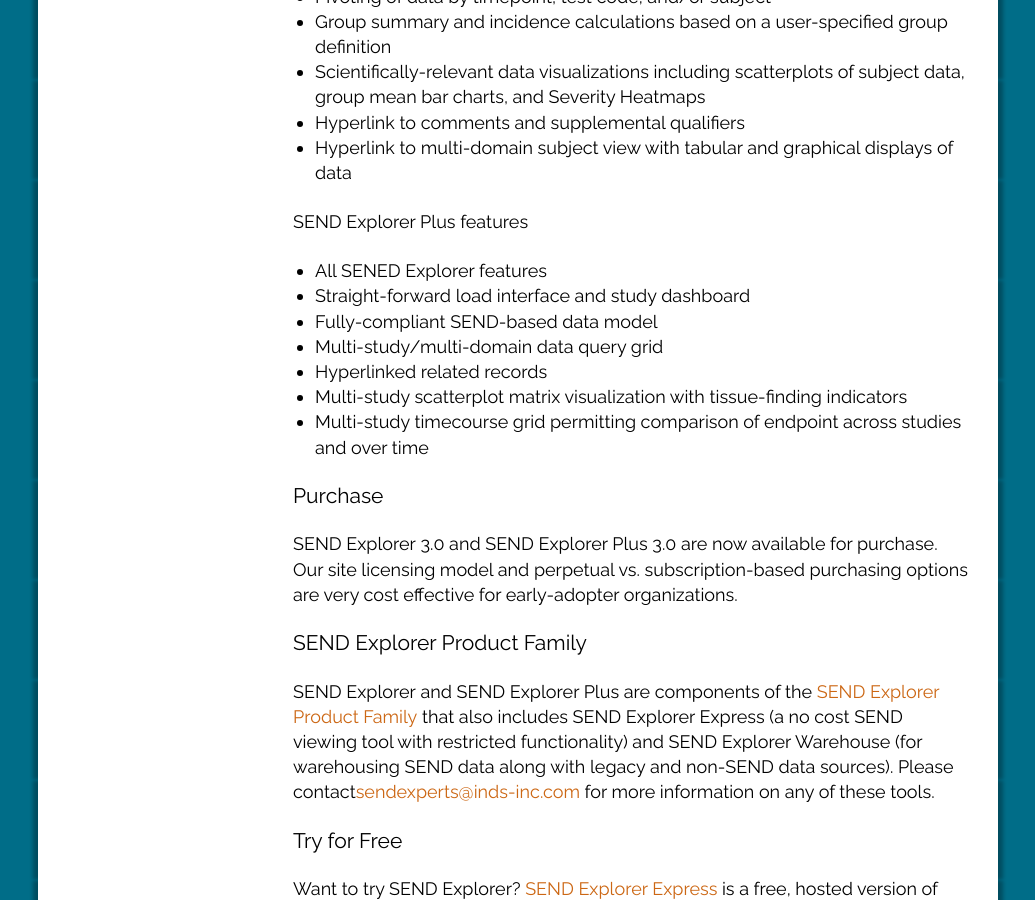
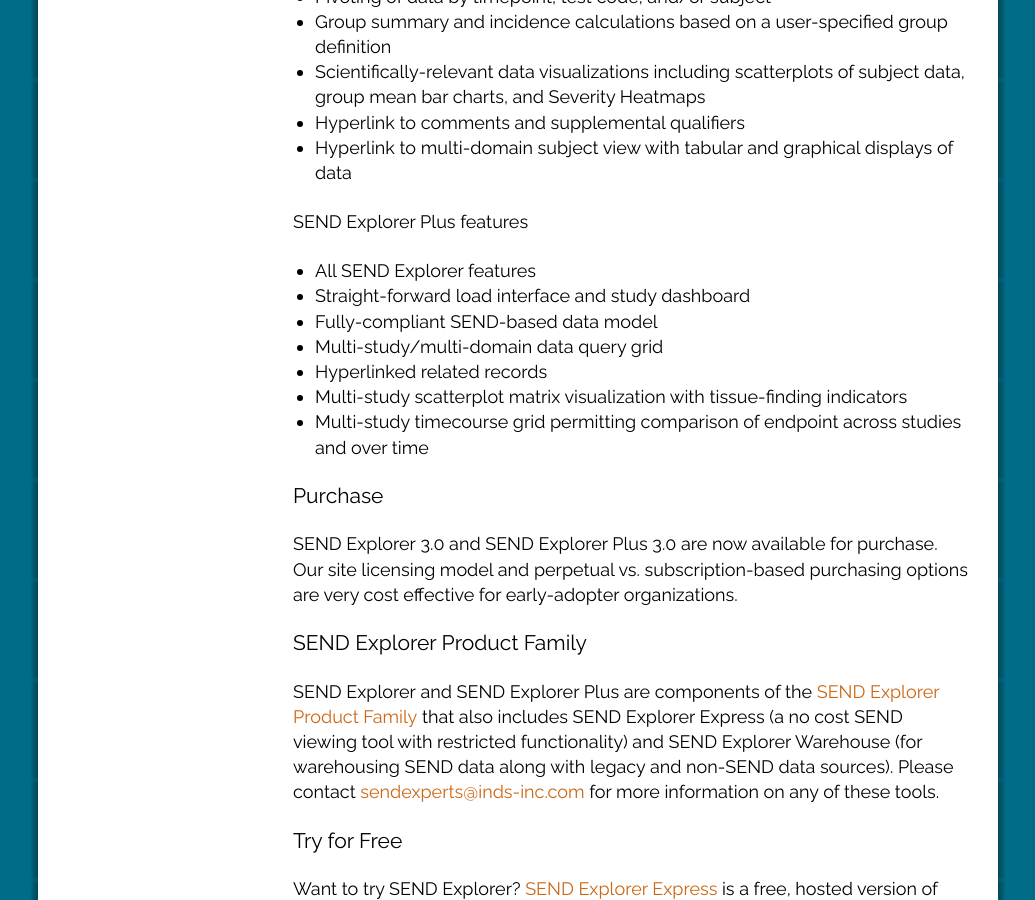
Before and after one commit to inds-inc/inds-inc.github.io, a Jekyll site: the page built from sendexplorer.md, in a window 1280 px wide and 900 px high, scrolled down 1528 px. Shown: the whole window, without its empty margins (122-1157 px from the left). Built offline with Jekyll 4.4.1, drawn with Linux system fonts in a browser that asks for light colours; comment, search, counter and statistics services are not loaded; some of the changed lines change nothing that is shown.

Commit message:
fix broken stuff

```diff
--- a/sendexplorer.md
+++ b/sendexplorer.md
@@ -55,7 +55,7 @@
 
 #### SEND Explorer Plus features
 
--   All SENED Explorer features
+-   All SEND Explorer features
 -   Straight-forward load interface and study dashboard
 -   Fully-compliant SEND-based data model
 -   Multi-study/multi-domain data query grid
@@ -73,11 +73,11 @@
 ### SEND Explorer Product Family
 
 SEND Explorer and SEND Explorer Plus are components of the [SEND Explorer
-Product Family](/sendexplorer-proeduct-family) that also includes
-SEND Explorer Express (a no cost SEND viewing tool with restricted
-functionality) and SEND Explorer Warehouse (for warehousing SEND data along with
-legacy and non-SEND data sources). Please contact<sendexperts@inds-inc.com> for
-more information on any of these tools.
+Product Family](/sendexplorer-product-family) that also includes SEND Explorer
+Express (a no cost SEND viewing tool with restricted functionality) and SEND
+Explorer Warehouse (for warehousing SEND data along with legacy and non-SEND
+data sources). Please contact <sendexperts@inds-inc.com> for more information on
+any of these tools.
 
 ### Try for Free
 
```
